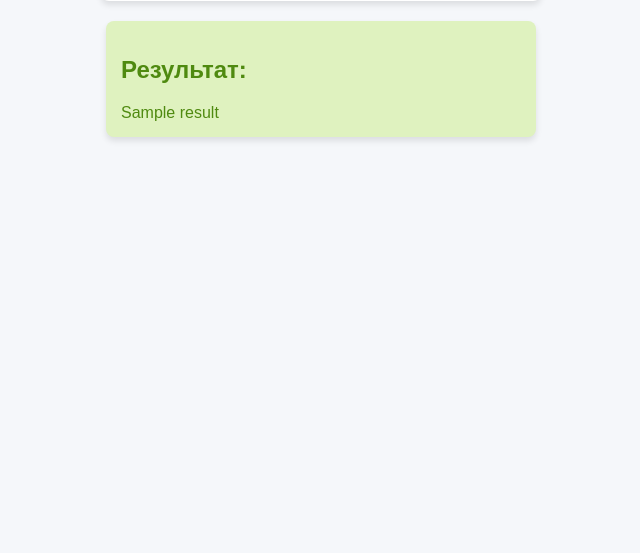
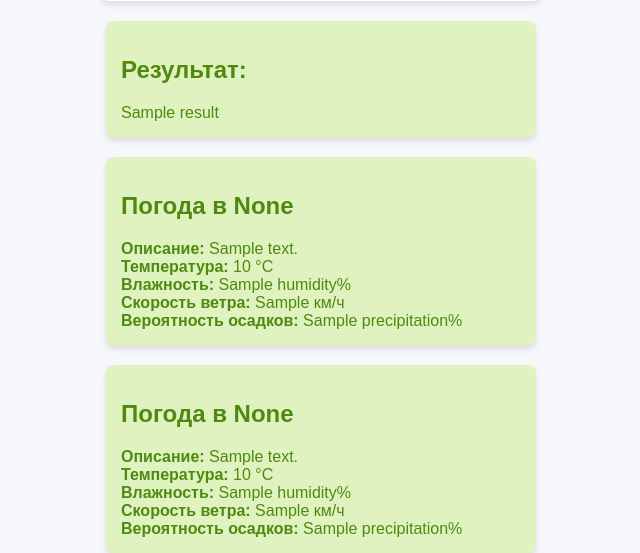
Before and after one commit to Teplohoodd/weather_forecast, a Flask app: template templates/index.html in a window 1280 px wide. Shown: the part 331-884 px from the top of the page, without its empty margins (319-959 px from the left). Before the commit the page ends 472 px from the top, so only its background shows below. Run offline with Flask 3, Linux system fonts and the light colour scheme; the template is opened without the code that fills it: most values are stand-ins (such as "Sample title", 1, 10 or a date in 2020).

Commit message:
added interface weather watcher

```diff
--- a/app.py
+++ b/app.py
@@ -2,7 +2,6 @@ from flask import Flask, render_template, request
 import requests
 import asyncio
 from project import basic_weather, precipitation_probab, check_bad_weather, API_KEY
-
 
 url = "http://dataservice.accuweather.com/locations/v1/cities/search"
 app = Flask(__name__)
@@ -19,12 +18,13 @@ def get_location_key(city_name):
     #обрабатываем ошибку
     return None
 
-
 @app.route("/", methods=["GET", "POST"])
 def index():
     #инициализируем переменные, которые будем выводить
     result = None
     error_message = None
+    weather_info1 = None
+    weather_info2 = None
     #делаем post-запрос
     if request.method == "POST":
         city1 = request.form.get("city1")
@@ -56,6 +56,23 @@ def index():
             # Получаем результаты о благоприятности погодных условий
             bad_weather1 = check_bad_weather(weather1, precipitation1)
             bad_weather2 = check_bad_weather(weather2, precipitation2)
+
+            # Добавляем данные о погоде для вывода
+            weather_info1 = {
+                "description": weather1[0],
+                "temperature": weather1[1],
+                "humidity": weather1[2],
+                "wind_speed": weather1[3],
+                "precipitation": precipitation1,
+            }
+            weather_info2 = {
+                "description": weather2[0],
+                "temperature": weather2[1],
+                "humidity": weather2[2],
+                "wind_speed": weather2[3],
+                "precipitation": precipitation2,
+            }
+
             # Сравниваем погодные условия в двух городах, чтобы сделать решение о поездке
             if bad_weather1 or bad_weather2:
                 result = "Погода плохая, поездку стоит отложить"
@@ -64,7 +81,8 @@ def index():
         # Перехватываем все ошибки, чтобы потом отобразить их в случае чего на странице
         except Exception as e:
             error_message = str(e)
-    return render_template("index.html", result=result, error_message=error_message)
+    return render_template("index.html", result=result, error_message=error_message,
+                           weather_info1=weather_info1, weather_info2=weather_info2)
 
 if __name__ == "__main__":
     app.run(debug=True)
--- a/templates/index.html
+++ b/templates/index.html
@@ -118,5 +118,27 @@
             <p>{{ error_message }}</p>
         </div>
     {% endif %}
+{% if weather_info1 %}
+    <div class="result">
+        <h2>Погода в {{ request.form.get("city1") }}</h2>
+        <p><strong>Описание:</strong> {{ weather_info1.description }}</p>
+        <p><strong>Температура:</strong> {{ weather_info1.temperature }} °C</p>
+        <p><strong>Влажность:</strong> {{ weather_info1.humidity }}%</p>
+        <p><strong>Скорость ветра:</strong> {{ weather_info1.wind_speed }} км/ч</p>
+        <p><strong>Вероятность осадков:</strong> {{ weather_info1.precipitation }}%</p>
+    </div>
+{% endif %}
+
+{% if weather_info2 %}
+    <div class="result">
+        <h2>Погода в {{ request.form.get("city2") }}</h2>
+        <p><strong>Описание:</strong> {{ weather_info2.description }}</p>
+        <p><strong>Температура:</strong> {{ weather_info2.temperature }} °C</p>
+        <p><strong>Влажность:</strong> {{ weather_info2.humidity }}%</p>
+        <p><strong>Скорость ветра:</strong> {{ weather_info2.wind_speed }} км/ч</p>
+        <p><strong>Вероятность осадков:</strong> {{ weather_info2.precipitation }}%</p>
+    </div>
+{% endif %}
+
 </body>
 </html>
```
